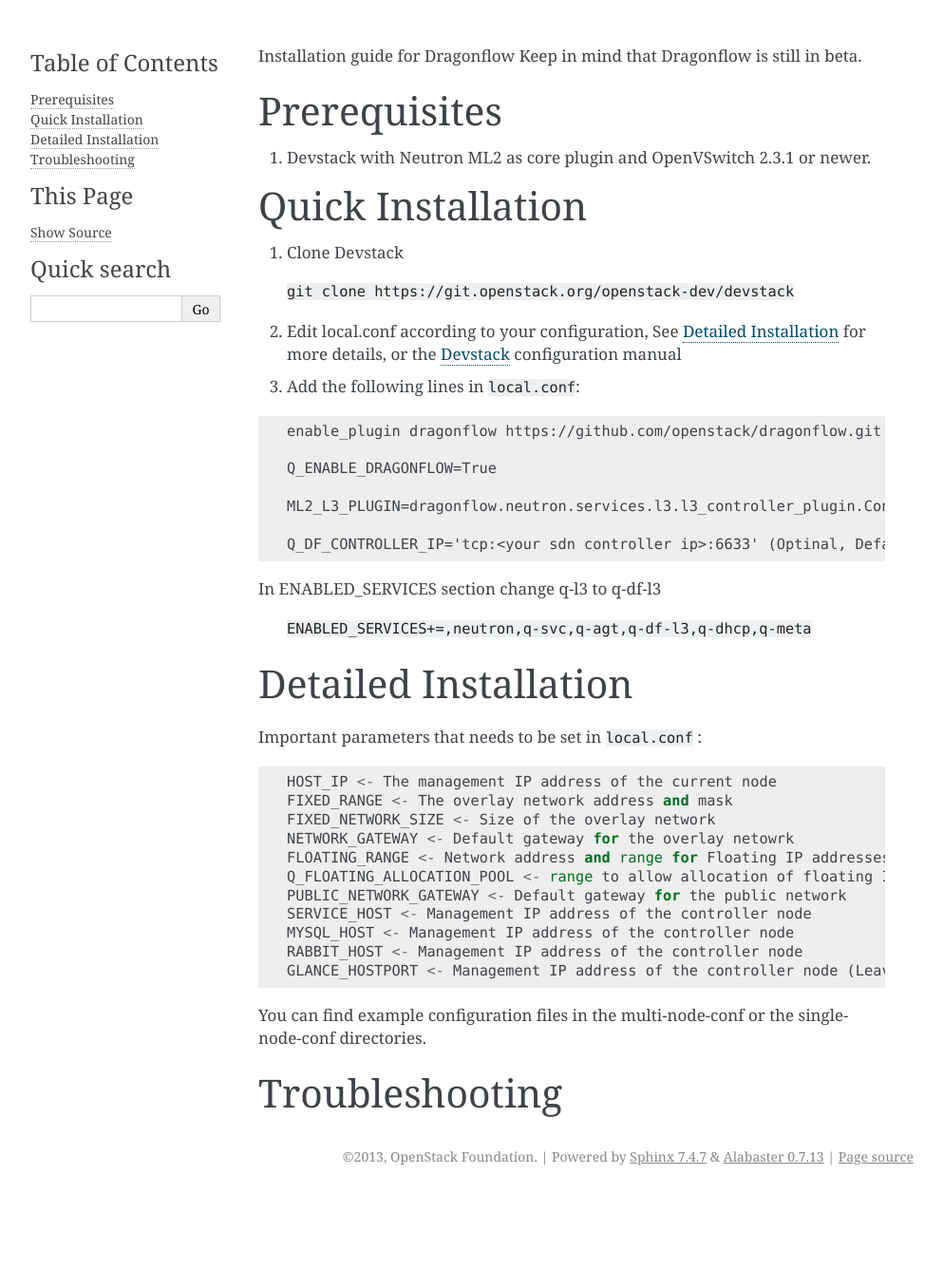
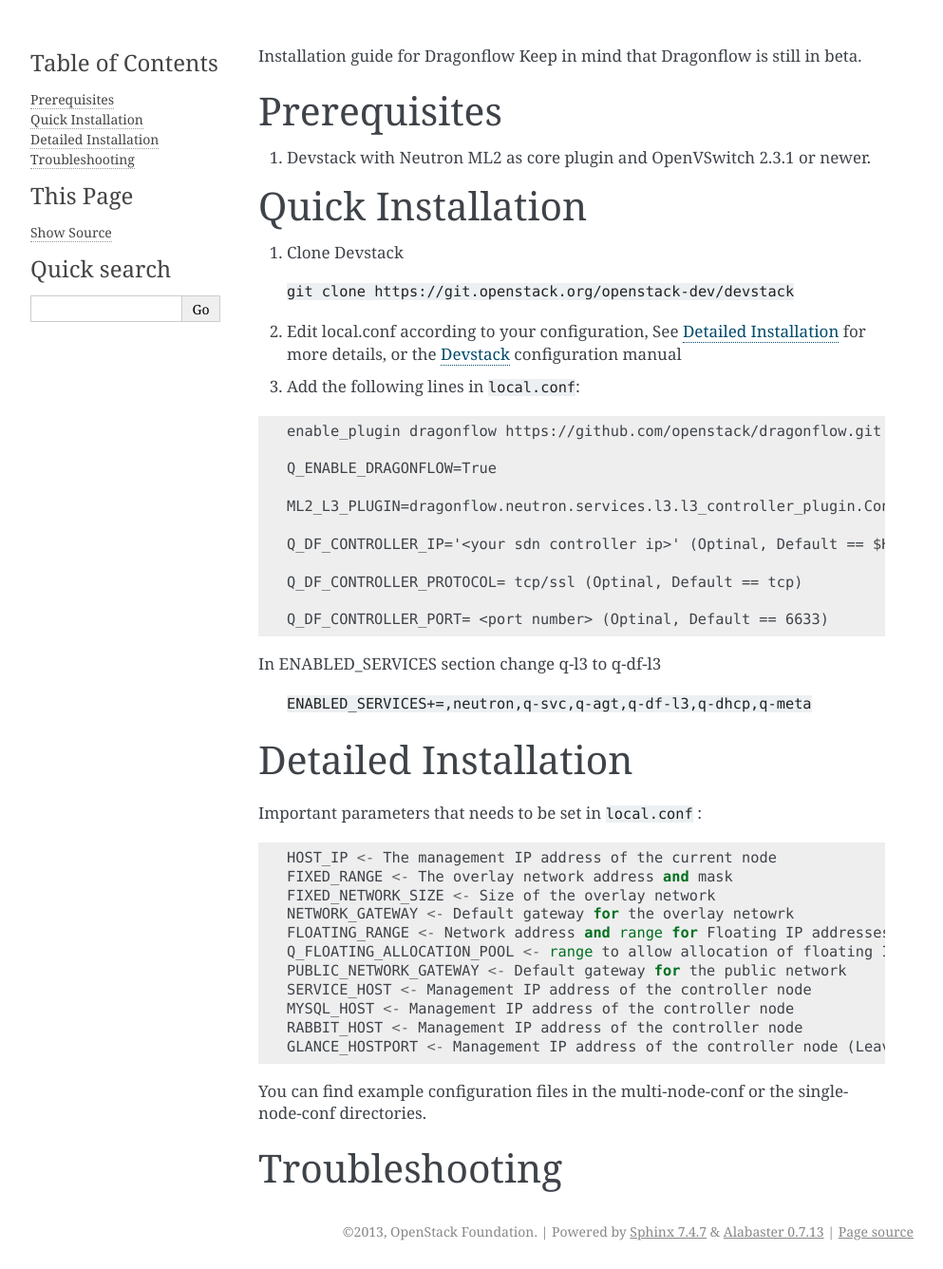
Before and after one commit to openstack-archive/dragonflow, a Sphinx documentation site: the page built from doc/source/readme.rst, in a window 1280 px wide. Shown: the whole page at 95% size, without its empty margins (148-1141 px from the left). Built offline with Sphinx 7.4.7, drawn with Linux system fonts in a browser that asks for light colours; before the commit the page ends 1257 px from its top, so only the background shows below that.

Commit message:
Added more devstack install  parameters to dragonFlow controller options QDF CONTROLLER IP= (Optional, Default == $HOST_IP) Q_DF CONTROLLER PROTOCOL= tcp/ssl (Optinal, Default == tcp) Q_DF_CONTROLLER_PORT= <port number> (Optinal, Default == 6633)
Change-Id: I9fe6ab5728b3c967902c150e0b08ba0916d19956

```diff
--- a/doc/source/multi-node-conf/compute_node_local.conf
+++ b/doc/source/multi-node-conf/compute_node_local.conf
@@ -30,8 +30,9 @@
 Q_AGENT_EXTRA_AGENT_OPTS=(tunnel_types=vxlan vxlan_udp_port=8472)
 Q_USE_NAMESPACE=True
 Q_USE_SECGROUP=True
+#dragonflow settings
 Q_ENABLE_DRAGONFLOW=True
-
+Q_DF_CONTROLLER_IP=10.100.100.4
 #
 #Log Output
 LOGFILE=/opt/stack/logs/stack.sh.log
--- a/doc/source/readme.rst
+++ b/doc/source/readme.rst
@@ -27,8 +27,11 @@
 
    ML2_L3_PLUGIN=dragonflow.neutron.services.l3.l3_controller_plugin.ControllerL3ServicePlugin
 
-   Q_DF_CONTROLLER_IP='tcp:<your sdn controller ip>:6633' (Optinal, Default == $HOST_IP)
+   Q_DF_CONTROLLER_IP='<your sdn controller ip>' (Optinal, Default == $HOST_IP)
 
+   Q_DF_CONTROLLER_PROTOCOL= tcp/ssl (Optinal, Default == tcp)
+
+   Q_DF_CONTROLLER_PORT= <port number> (Optinal, Default == 6633)
 
 In ENABLED_SERVICES section change q-l3 to q-df-l3
 
```
Also changed, not shown: 1 other file.
